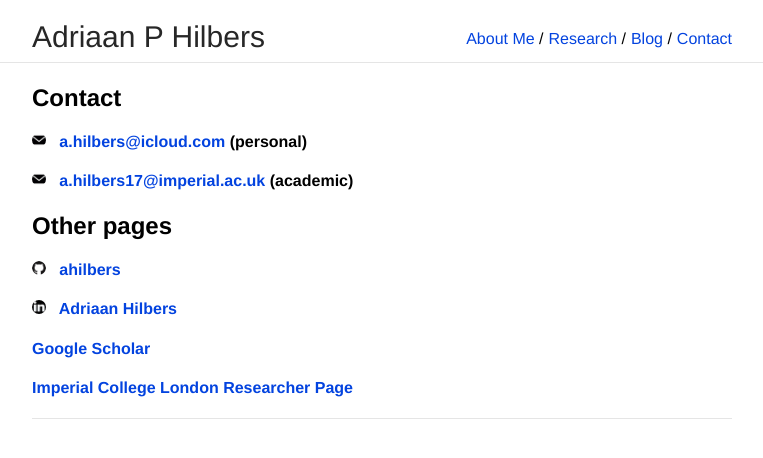
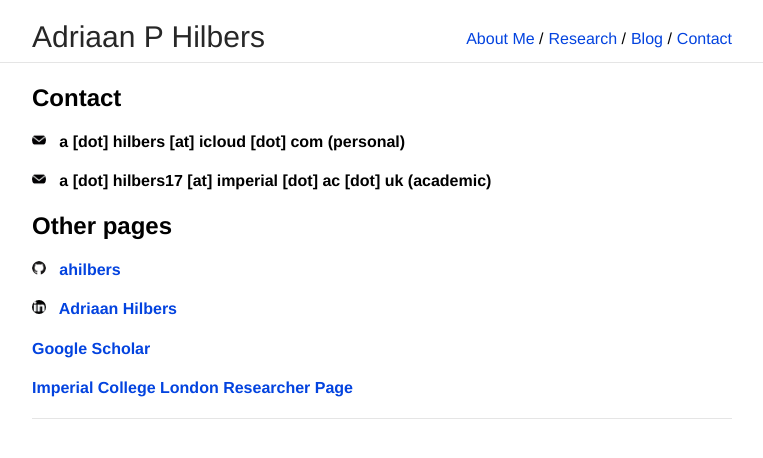
Before and after one commit to ahilbers/ahilbers.github.io, a Jekyll site: the page built from contact.md, in a window 1280 px wide. Shown: the top 458 px of the page, without its empty margins (258-1021 px from the left). Built offline with Jekyll 4.4.1, drawn with Linux system fonts in a browser that asks for light colours; our own code applies the rules of GitHub Pages for plain Markdown files.

Commit message:
update emails

```diff
--- a/contact.md
+++ b/contact.md
@@ -5,9 +5,9 @@
 
 ## Contact
 
-#### <img class="inline-picture" src="images/email.png"> &nbsp; [a.hilbers@icloud.com](mailto:a.hilbers@icloud.com) (personal)
+#### <img class="inline-picture" src="images/email.png"> &nbsp; a [dot] hilbers [at] icloud [dot] com (personal)
 
-#### <img class="inline-picture" src="images/email.png"> &nbsp; [a.hilbers17@imperial.ac.uk](mailto:a.hilbers17@imperial.ac.uk) (academic)
+#### <img class="inline-picture" src="images/email.png"> &nbsp; a [dot] hilbers17 [at] imperial [dot] ac [dot] uk (academic)
 
 
 
```
